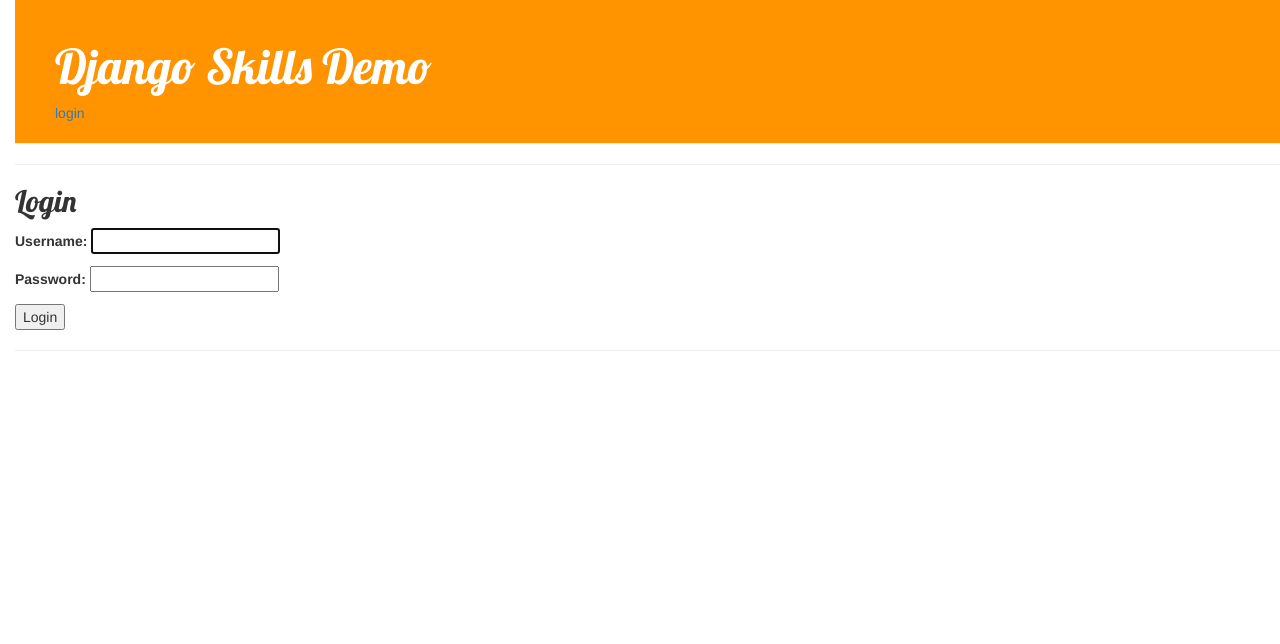
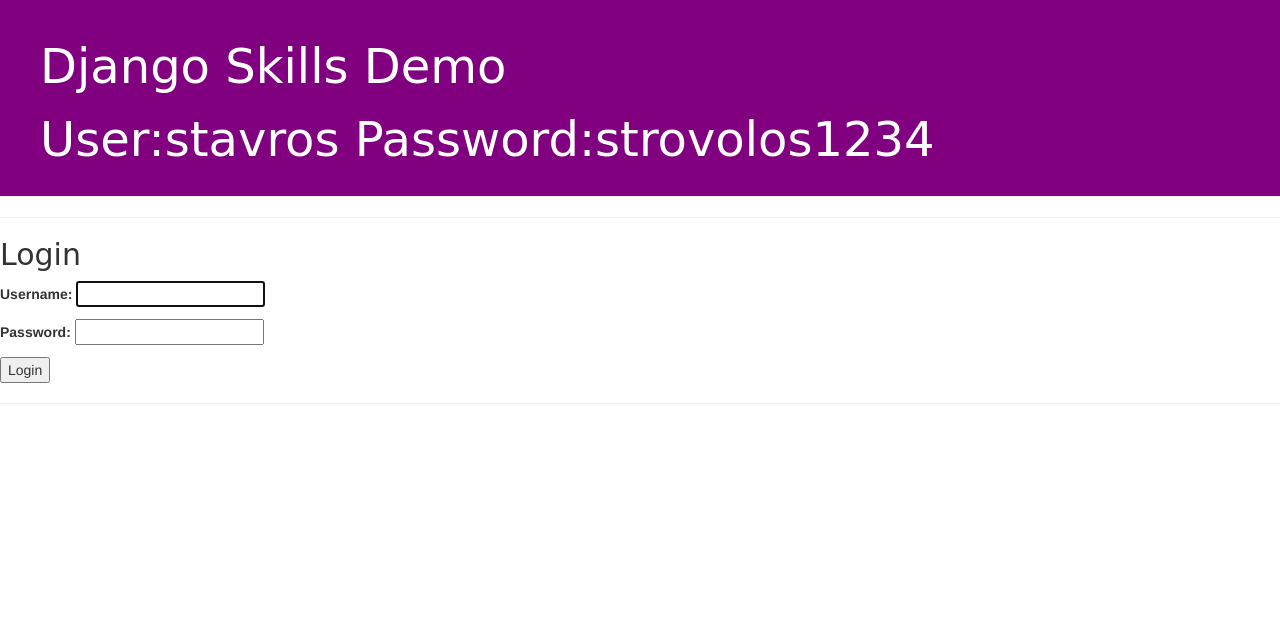
Before and after one commit to Joe-Khoa/skills, a Django app: page /login/ in a window 1280 px wide. Shown: the top 644 px of the page. Run offline with Django 3.2, Linux system fonts and the light colour scheme; parts of the project's set-up code (start-up, migrations or seed data) failed here and were passed over; some libraries are stand-ins or nearby versions.

Commit message:
css improvments at base

```diff
--- a/skills/static/css/skills.css
+++ b/skills/static/css/skills.css
@@ -2,15 +2,17 @@
 
 h1 a {
     color: #FCA205;
-    font-family: 'Lobster';
+
 }
 
 body {
-    padding-left: 15px;
+    padding-left: o;
 }
 
 .page-header {
-    background-color: #ff9400;
+	left: 0;
+    width: 100%;
+    background-color: purple;
     margin-top: 0;
     padding: 20px 20px 20px 40px;
 }
@@ -26,7 +28,7 @@
 }
 
 h1, h2, h3, h4 {
-    font-family: 'Lobster', cursive;
+    font-family:  cursive;
 }
 
 .date {
--- a/skills/templates/base.html
+++ b/skills/templates/base.html
@@ -2,7 +2,7 @@
 <html>
 <head>
   <meta charset="utf-8">
-   <title>Django Girls blog</title>
+   <title>Stvros Nikolaou Python</title>
    {% load staticfiles %}
         <link rel="stylesheet" href="//maxcdn.bootstrapcdn.com/bootstrap/3.2.0/css/bootstrap.min.css">
         <link rel="stylesheet" href="//maxcdn.bootstrapcdn.com/bootstrap/3.2.0/css/bootstrap-theme.min.css">
@@ -26,7 +26,7 @@
         </ul>
       {% endblock %}
     {% else %}
-      <a href="{% url 'login' %}">login</a>
+      <h1>User:stavros  Password:strovolos1234 </h1>
     {% endif %}
 
   </header>
```
Also changed, not shown: demo.db.
